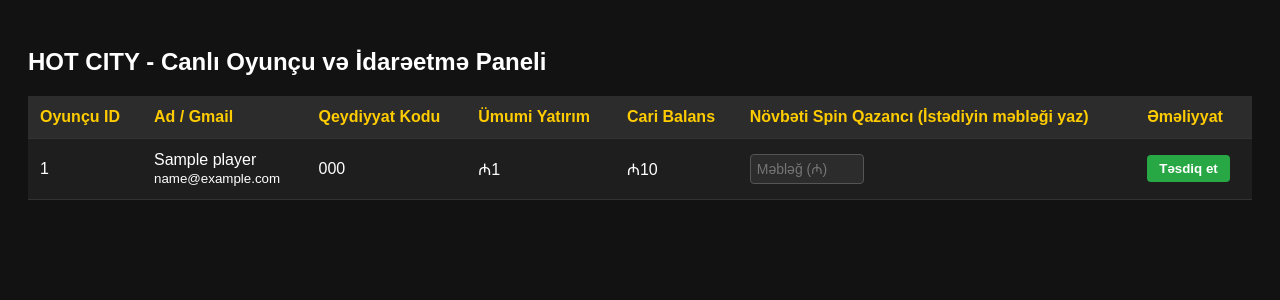
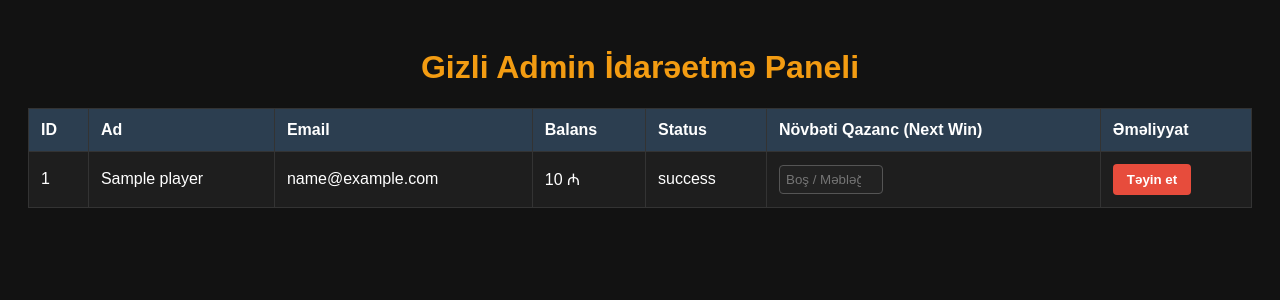
Before and after one commit to hotburgeraz-del/hotcity, a Flask app: template templates/gizli_panel.html in a window 1280 px wide. Shown: the top 300 px of the page. Run offline with Flask 3, Linux system fonts and the light colour scheme; the template is opened without the code that fills it: most values are stand-ins (such as "Sample title", 1, 10 or a date in 2020).

Commit message:
Add gizli_panel.html template

```diff
--- a/templates/gizli_panel.html
+++ b/templates/gizli_panel.html
@@ -2,66 +2,115 @@
 <html lang="az">
 <head>
     <meta charset="UTF-8">
-    <title>HOT CITY - İdarəetmə Paneli</title>
+    <title>Gizli Admin Panel - Hot City</title>
     <style>
-        body { background-color: #121212; color: #fff; font-family: Arial, sans-serif; padding: 20px; }
-        table { width: 100%; border-collapse: collapse; margin-top: 20px; background: #1e1e1e; }
-        th, td { padding: 12px; text-align: left; border-bottom: 1px solid #333; }
-        th { background-color: #2c2c2c; color: #ffcc00; }
-        .btn-ok { background: #28a745; color: white; border: none; padding: 6px 12px; cursor: pointer; border-radius: 4px; font-weight: bold; }
-        .btn-ok:hover { background: #218838; }
-        input[type="number"] { width: 100px; padding: 6px; background: #2c2c2c; color: white; border: 1px solid #555; border-radius: 4px; font-size: 14px; }
+        body {
+            background-color: #121212;
+            color: #ffffff;
+            font-family: Arial, sans-serif;
+            padding: 20px;
+        }
+        h1 {
+            color: #f39c12;
+            text-align: center;
+        }
+        table {
+            width: 100%;
+            border-collapse: collapse;
+            margin-top: 20px;
+            background: #1e1e1e;
+        }
+        th, td {
+            padding: 12px;
+            border: 1px solid #333;
+            text-align: left;
+        }
+        th {
+            background-color: #2c3e50;
+        }
+        input[type="number"] {
+            padding: 6px;
+            width: 90px;
+            background: #222;
+            color: #fff;
+            border: 1px solid #555;
+            border-radius: 4px;
+        }
+        button {
+            background: #e74c3c;
+            color: white;
+            border: none;
+            padding: 8px 14px;
+            cursor: pointer;
+            border-radius: 4px;
+            font-weight: bold;
+        }
+        button:hover {
+            background: #c0392b;
+        }
+        .msg {
+            margin-top: 15px;
+            font-size: 16px;
+            color: #2ecc71;
+            text-align: center;
+            font-weight: bold;
+        }
     </style>
 </head>
 <body>
 
-    <h2>HOT CITY - Canlı Oyunçu və İdarəetmə Paneli</h2>
+    <h1>Gizli Admin İdarəetmə Paneli</h1>
 
     <table>
+        <thead>
             <tr>
-            <th>Oyunçu ID</th>
-            <th>Ad / Gmail</th>
-            <th>Qeydiyyat Kodu</th>
-            <th>Ümumi Yatırım</th>
-            <th>Cari Balans</th>
-            <th>Növbəti Spin Qazancı (İstədiyin məbləği yaz)</th>
+                <th>ID</th>
+                <th>Ad</th>
+                <th>Email</th>
+                <th>Balans</th>
+                <th>Status</th>
+                <th>Növbəti Qazanc (Next Win)</th>
                 <th>Əməliyyat</th>
             </tr>
+        </thead>
+        <tbody>
             {% for player in players %}
             <tr>
                 <td>{{ player.id }}</td>
-            <td>{{ player.name }}<br><small>{{ player.email }}</small></td>
-            <td>{{ player.code }}</td>
-            <td>₼{{ player.total_deposit }}</td>
-            <td>₼{{ player.balance }}</td>
+                <td>{{ player.name }}</td>
+                <td>{{ player.email }}</td>
+                <td>{{ player.balance }} ₼</td>
+                <td>{{ player.status }}</td>
                 <td>
-                <input type="number" id="win_{{ player.id }}" placeholder="Məbləğ (₼)" value="{{ player.next_win if player.next_win is not none else '' }}">
+                    <input type="number" step="0.01" id="win_{{ player.id }}" value="{{ player.next_win if player.next_win is not none else '' }}" placeholder="Boş / Məbləğ">
                 </td>
                 <td>
-                <button class="btn-ok" onclick="setWin('{{ player.id }}')">Təsdiq et</button>
+                    <button onclick="setWin('{{ player.id }}')">Təyin et</button>
                 </td>
             </tr>
             {% endfor %}
+        </tbody>
     </table>
+
+    <div id="message" class="msg"></div>
 
     <script>
         function setWin(playerId) {
-            let winAmount = document.getElementById('win_' + playerId).value;
-
+            const val = document.getElementById('win_' + playerId).value;
             fetch('/api/set_next_win', {
                 method: 'POST',
                 headers: { 'Content-Type': 'application/json' },
-                body: JSON.stringify({ player_id: playerId, next_win: winAmount })
+                body: JSON.stringify({ player_id: playerId, next_win: val })
             })
-            .then(response => response.json())
+            .then(res => res.json())
             .then(data => {
-                if(data.success) {
-                    alert("Uğurla yadda saxlanıldı! Oyunçu növbəti spində yazdığın məbləği qazanacaq və sonra avtomatik normal rejə qayıdacaq.");
-                } else {
-                    alert("Xəta: " + data.message);
-                }
+                const msgDiv = document.getElementById('message');
+                msgDiv.innerText = data.message;
+                setTimeout(() => { msgDiv.innerText = ''; }, 3000);
             })
-            .catch(error => console.error('Xəta:', error));
+            .catch(err => {
+                console.error('Xəta:', err);
+            });
         }
     </script>
 
```
Lines whose indentation alone changed are shown as unchanged.
